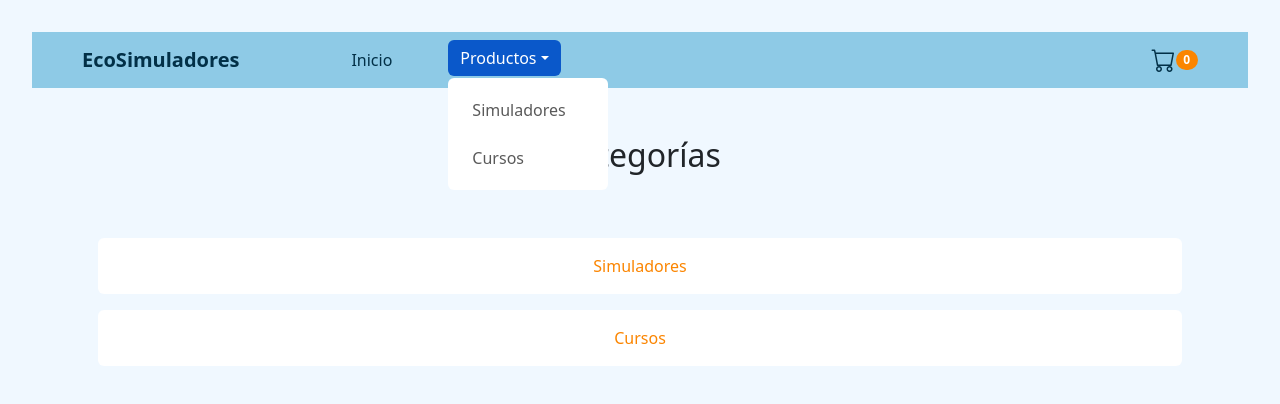
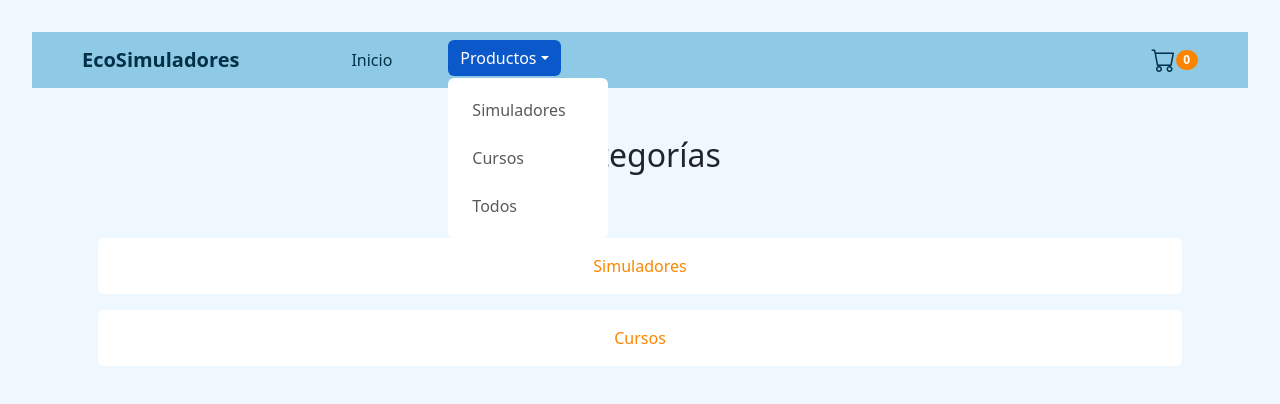
Before and after one commit to lararollan/PreEntrega1Rollan, a React (Vite) app: page / in a window 1280 px wide. Both pictures are taken after a click on the button "Productos". Shown: the top 404 px of the page. Built offline with nearby package versions, Linux system fonts and the light colour scheme.

Commit message:
agregue 'todos' en productos

```diff
--- a/src/components/Navbar/Navbar.jsx
+++ b/src/components/Navbar/Navbar.jsx
@@ -36,6 +36,11 @@ const NavBar = () => {
              Cursos
             </Nav.Link>
             </Dropdown.Item>
+            <Dropdown.Item >
+      <Nav.Link as={Link} to="/products">
+              Todos
+            </Nav.Link>
+            </Dropdown.Item>
       </Dropdown.Menu>
     </Dropdown>
     </Nav.Item>
```
